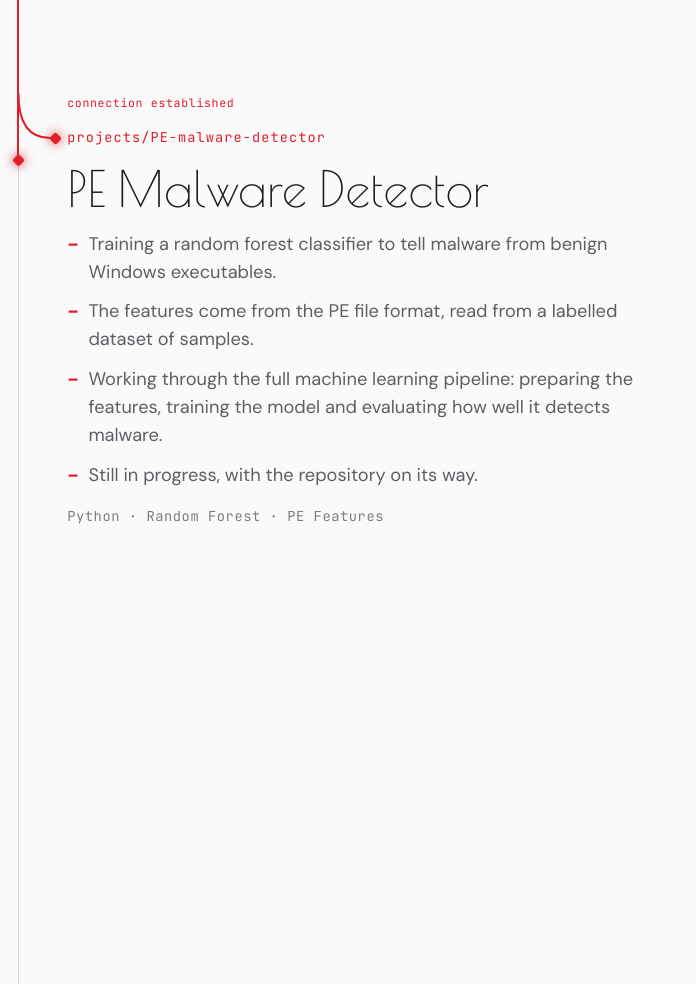
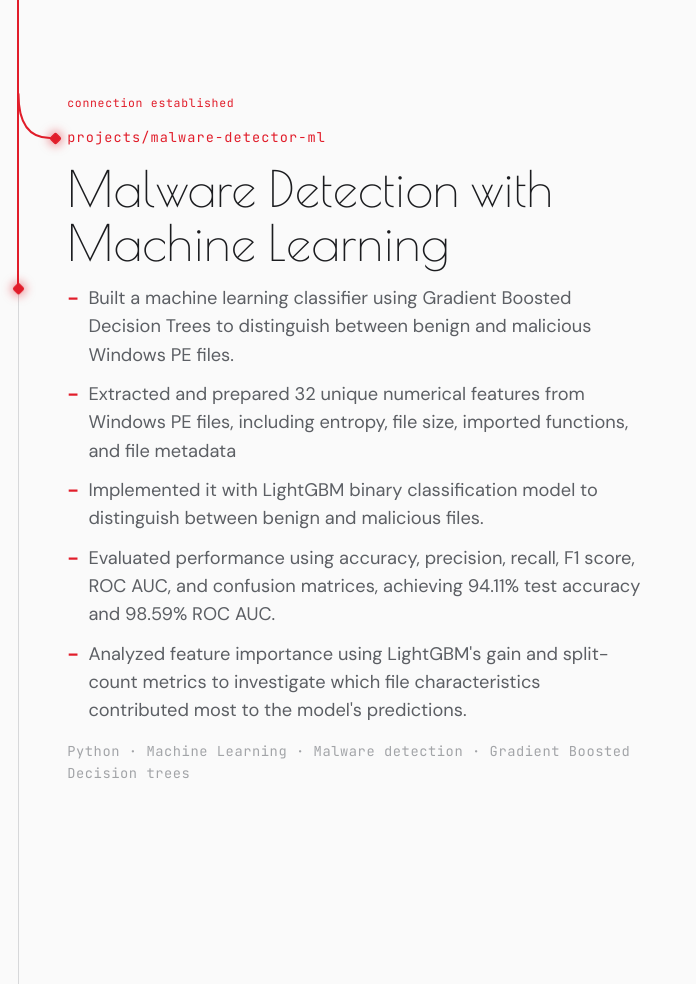
Before and after one commit to densecaviar/densecaviar.github.io, a plain HTML site: page index.html in a window 1280 px wide. Shown: the part 4320-5304 px from the top of the page, without its empty margins (0-696 px from the left). Drawn offline with nearby package versions, Linux system fonts and the light colour scheme.

Commit message:
Revise project details for Malware Detection with ML
Updated project details for the Malware Detector project, including a new description and performance metrics.

```diff
--- a/index.html
+++ b/index.html
@@ -206,15 +206,16 @@ main { width: 100%; padding: calc(7rem + var(--qx) + clamp(15rem, 54vh, 32rem) +
   <a class="view" href="https://github.com/densecaviar/Rendezvous" target="_blank" rel="noopener">View on GitHub &rarr;</a>
 </article>
 <article class="at project" data-dn="650" data-dw="520">
-  <p class="path">projects/PE-malware-detector</p>
-  <h2>PE Malware Detector</h2>
+  <p class="path">projects/malware-detector-ml</p>
+  <h2>Malware Detection with Machine Learning</h2>
   <ul class="pts">
-    <li>Training a random forest classifier to tell malware from benign Windows executables.</li>
-    <li>The features come from the PE file format, read from a labelled dataset of samples.</li>
-    <li>Working through the full machine learning pipeline: preparing the features, training the model and evaluating how well it detects malware.</li>
-    <li>Still in progress, with the repository on its way.</li>
+    <li>Built a machine learning classifier using Gradient Boosted Decision Trees to distinguish between benign and malicious Windows PE files.</li>
+    <li>Extracted and prepared 32 unique numerical features from Windows PE files, including entropy, file size, imported functions, and file metadata</li>
+    <li>Implemented it with LightGBM binary classification model to distinguish between benign and malicious files.</li>
+    <li>Evaluated performance using accuracy, precision, recall, F1 score, ROC AUC, and confusion matrices, achieving 94.11% test accuracy and 98.59% ROC AUC.</li>
+    <li>Analyzed feature importance using LightGBM's gain and split-count metrics to investigate which file characteristics contributed most to the model's predictions.</li>
   </ul>
-  <p class="tags">Python · Random Forest · PE Features</p>
+  <p class="tags">Python · Machine Learning · Malware detection · Gradient Boosted Decision trees</p>
 </article>
 
 <!-- QUOTE 2 (after project 4): edit the sentence inside <p> and the name inside <cite> -->
```
